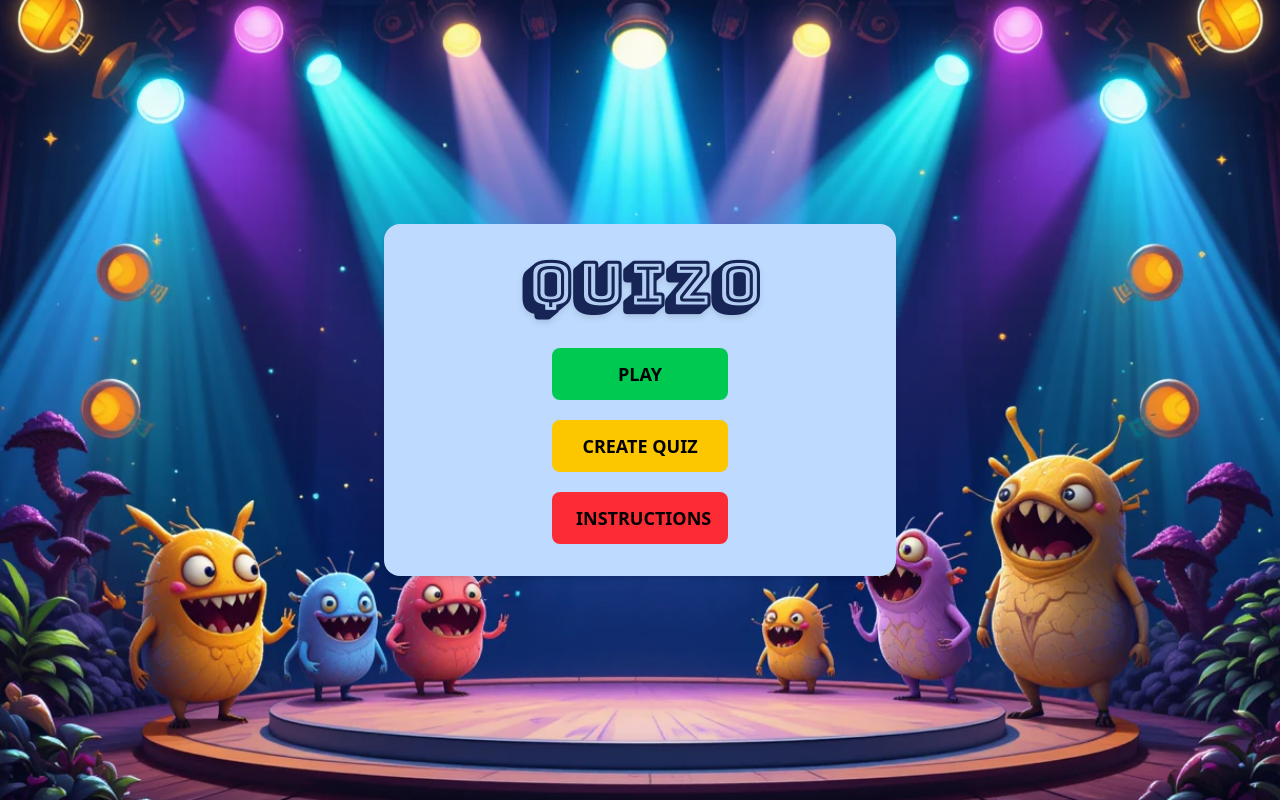
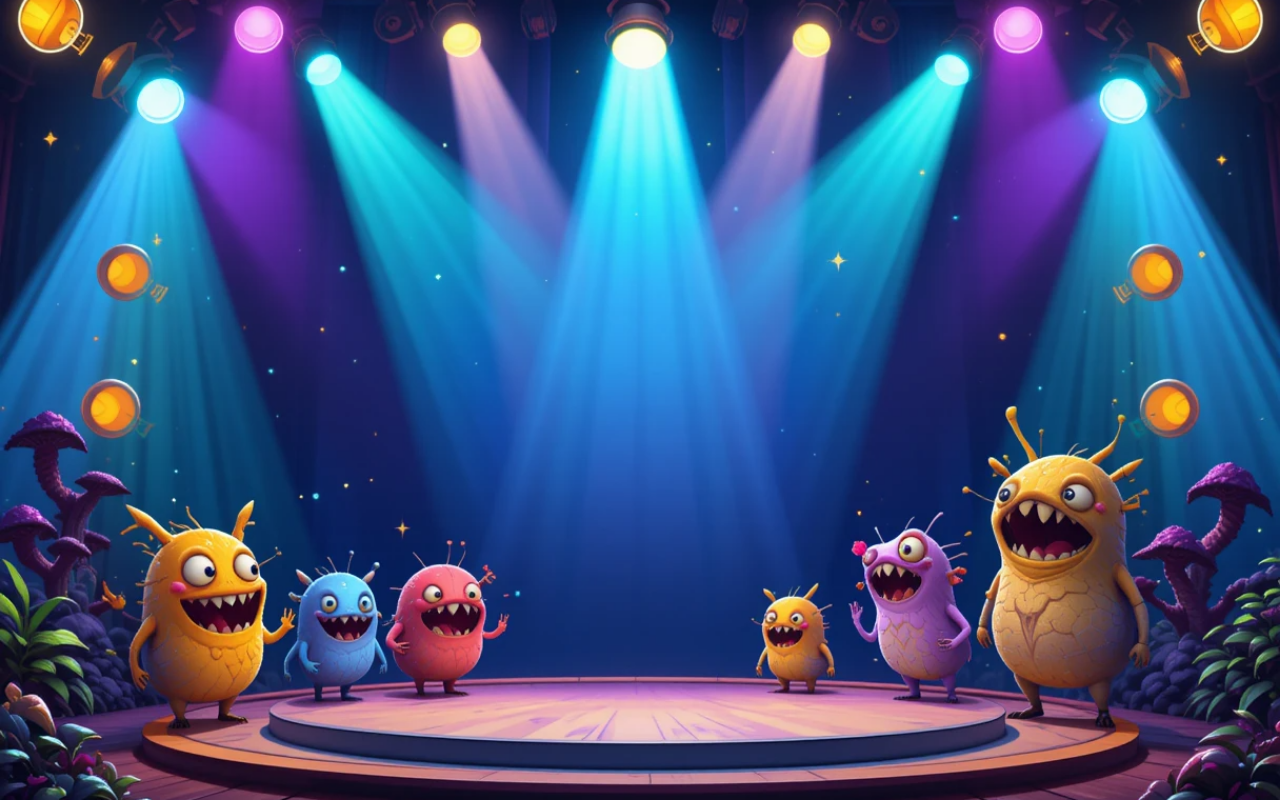
Before and after one commit to AmeyaNimkar22/Quizo, a React (Vite) app: page /game in a window 1280 px wide. Built offline with nearby package versions, Linux system fonts and the light colour scheme.

Commit message:
added router

```diff
--- a/src/App.jsx
+++ b/src/App.jsx
@@ -1,17 +1,20 @@
-import React, { useState } from "react";
+import React from "react";
+import { BrowserRouter as Router, Routes, Route } from "react-router-dom";
 import Home from "./Home";
 import QuizSetting from "./QuizSetting";
 import Instruction from "./Instruction";
+import GameStory from "./pages/GameStory.jsx";
 
 function App() {
-  const [screen, setScreen] = useState("home");
-
   return (
-    <div>
-      {screen === "home" && <Home onPlay={() => setScreen("quiz")} onInstructions={() => setScreen("instructions")} />}
-      {screen === "quiz" && <QuizSetting onBack={() => setScreen("home")} />}
-      {screen === "instructions" && <Instruction onBack={() => setScreen("home")} />}
-    </div>
+    <Router>
+      <Routes>
+        <Route path="/" element={<Home />} />
+        <Route path="/quiz" element={<QuizSetting />} />
+        <Route path="/instructions" element={<Instruction />} />
+        <Route path="/game" element={<GameStory />} />
+      </Routes>
+    </Router>
   );
 }
 
--- a/src/Home.jsx
+++ b/src/Home.jsx
@@ -1,7 +1,10 @@
 import React from "react";
+import { useNavigate } from "react-router-dom";
 import backImg from "./assets/bg2.png";
 
-function Home({ onPlay, onInstructions }) {
+function Home() {
+  const navigate = useNavigate(); // Hook to navigate between pages
+
   return (
     <div
       className="flex items-center justify-center min-h-screen bg-cover bg-center px-4"
@@ -19,7 +22,7 @@ function Home({ onPlay, onInstructions }) {
         {/* Buttons Section */}
         <div className="flex flex-col items-center space-y-5">
           <button
-            onClick={onPlay} // Calls function to switch screens
+            onClick={() => navigate("/quiz")} // Navigates to quiz settings
             className="w-44 px-6 py-3 text-black text-lg font-bold uppercase rounded-lg transition duration-300 bg-green-500 hover:bg-green-600"
           >
             Play
@@ -28,7 +31,7 @@ function Home({ onPlay, onInstructions }) {
             Create Quiz
           </button>
           <button
-            onClick={onInstructions} // Calls function to show instructions
+            onClick={() => navigate("/instructions")} // Navigates to instructions
             className="w-44 px-6 py-3 text-black text-lg font-bold uppercase rounded-lg transition duration-300 bg-red-500 hover:bg-red-600"
           >
             Instructions
--- a/src/QuizSetting.jsx
+++ b/src/QuizSetting.jsx
@@ -1,11 +1,13 @@
-import React, { useState } from 'react';
+import React, { useState } from "react";
+import { useNavigate } from "react-router-dom";
 import backImg from "./assets/bg2.png";
 
 function QuizSetting({ onBack }) {
   const [numQuestions, setNumQuestions] = useState(10);
-  const [category, setCategory] = useState('');
-  const [difficulty, setDifficulty] = useState('');
-  const [type, setType] = useState('');
+  const [category, setCategory] = useState("");
+  const [difficulty, setDifficulty] = useState("");
+  const [type, setType] = useState("");
+  const navigate = useNavigate();
 
   return (
     <div
@@ -13,19 +15,20 @@ function QuizSetting({ onBack }) {
       style={{ backgroundImage: `url(${backImg})` }}
     >
       <div className="relative bg-blue-200 bg-opacity-90 p-8 rounded-2xl w-full max-w-lg flex flex-col items-center space-y-8 text-center shadow-md">
-
-      {/* Quizo Title */}
-      <h1 style={{ fontFamily: "'Bungee Shade', cursive" }} className="text-6xl text-blue-950 font-extrabold drop-shadow-md">
+        <h1
+          style={{ fontFamily: "'Bungee Shade', cursive" }}
+          className="text-6xl text-blue-950 font-extrabold drop-shadow-md"
+        >
           Quizo
         </h1>
 
-      {/* Quiz Settings Form */}
         <div className="w-full flex flex-col items-center space-y-4">
           <label className="text-lg font-semibold">
             Number of Questions:
             <input
               type="number"
-            min="1" max="50"
+              min="1"
+              max="50"
               value={numQuestions}
               onChange={(e) => setNumQuestions(e.target.value)}
               className="ml-2 px-2 py-1 border rounded"
@@ -69,7 +72,11 @@ function QuizSetting({ onBack }) {
 
           <label className="text-lg font-semibold">
             Difficulty:
-          <select value={difficulty} onChange={(e) => setDifficulty(e.target.value)} className="ml-2 px-2 py-1 border rounded">
+            <select
+              value={difficulty}
+              onChange={(e) => setDifficulty(e.target.value)}
+              className="ml-2 px-2 py-1 border rounded"
+            >
               <option value="">Any</option>
               <option value="easy">Easy</option>
               <option value="medium">Medium</option>
@@ -79,16 +86,22 @@ function QuizSetting({ onBack }) {
 
           <label className="text-lg font-semibold">
             Type:
-          <select value={type} onChange={(e) => setType(e.target.value)} className="ml-2 px-2 py-1 border rounded">
+            <select
+              value={type}
+              onChange={(e) => setType(e.target.value)}
+              className="ml-2 px-2 py-1 border rounded"
+            >
               <option value="">Any</option>
               <option value="multiple">Multiple Choice</option>
               <option value="boolean">True/False</option>
             </select>
           </label>
 
-        {/* Buttons */}
           <div className="flex flex-col md:flex-row space-y-4 md:space-y-0 md:space-x-4 w-full justify-center">
-  <button className="w-full md:w-44 px-6 py-3 text-black text-lg font-bold uppercase rounded-lg transition duration-300 bg-green-500 hover:bg-green-600">
+            <button
+              onClick={() => navigate("/game")}
+              className="w-full md:w-44 px-6 py-3 text-black text-lg font-bold uppercase rounded-lg transition duration-300 bg-green-500 hover:bg-green-600"
+            >
               Play
             </button>
             <button
@@ -98,9 +111,7 @@ function QuizSetting({ onBack }) {
               Back
             </button>
           </div>
-
         </div>
-
       </div>
     </div>
   );
--- /dev/null
+++ b/src/pages/GameStory.jsx
@@ -0,0 +1,15 @@
+import React from "react";
+import backImg from "../assets/bg2.png"; // Corrected relative path
+
+function GameStory() {
+  return (
+    <div
+      className="flex items-center justify-center min-h-screen bg-cover bg-center px-4"
+      style={{ backgroundImage: `url(${backImg})` }}
+    >
+      {/* Content can be added here */}
+    </div>
+  );
+}
+
+export default GameStory;
```
Lines whose indentation alone changed are shown as unchanged.
